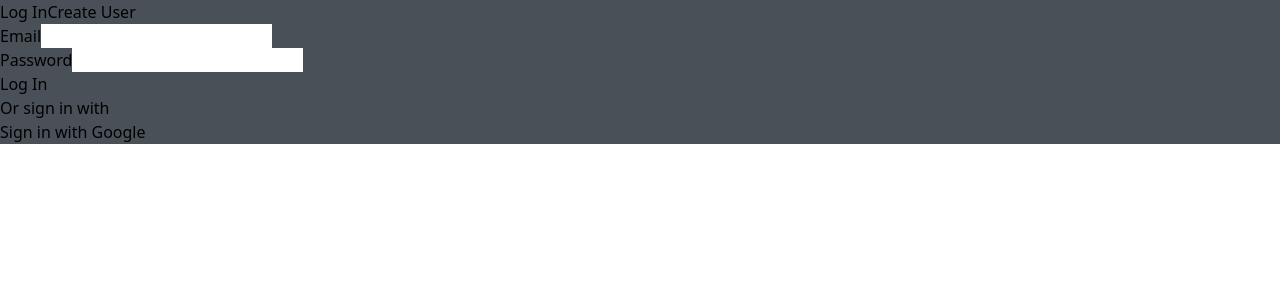
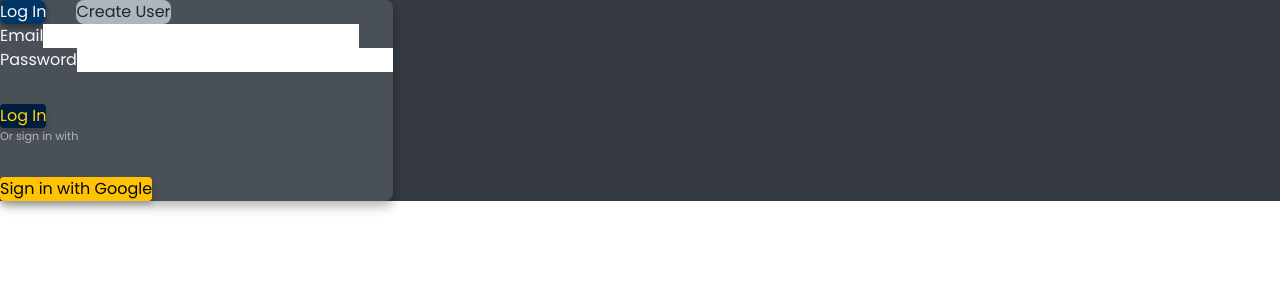
Before and after one commit to ArunManick9/IDEA-V001.002, a React (Vite) app: page / in a window 1280 px wide. Shown: the top 300 px of the page. Built offline with nearby package versions, Linux system fonts and the light colour scheme.

Commit message:
login page styling fixed

```diff
--- a/src/components/LoginScreen.jsx
+++ b/src/components/LoginScreen.jsx
@@ -1,6 +1,7 @@
 import React, { useState } from "react";
 import { login } from "../services/auth";
 import { useNavigate } from "react-router-dom";
+import "../scss/LoginScreen.scss";
 
 const LoginScreen = () => {
 	const [email, setEmail] = useState("");
@@ -49,12 +50,14 @@ const LoginScreen = () => {
 	};
 
 	return (
-    <div className="flex items-center justify-center min-h-screen bg-gray-100">
-      <div className="w-full max-w-md p-8 space-y-6 bg-white shadow-md rounded-lg">
-        <div className="flex justify-center mb-4">
+		<div className="flexbox items-center justify-center min-h-screen outer-container">
+			<div className="w-full max-w-md p-8 space-y-6  inner-container">
+				<div className="flexbox justify-center mb-4 login-buttons-container">
 					<button
-            className={`px-4 py-2 mr-2 font-medium ${
-              activeTab === "login" ? "bg-indigo-500 text-white" : "bg-gray-200 text-gray-700"
+						className={`px-4 py-2 mr-2 font-medium login-form--label ${
+							activeTab === "login"
+								? "white-color bg-yale active-tab"
+								: "dark-gray-color bg-light-gray"
 						}`}
 						onClick={() =>
 							setActiveTab("login") &
@@ -66,8 +69,10 @@ const LoginScreen = () => {
 						Log In
 					</button>
 					<button
-            className={`px-4 py-2 font-medium ${
-              activeTab === "createUser" ? "bg-indigo-500 text-white" : "bg-gray-200 text-gray-700"
+						className={`px-4 py-2 font-medium login-form--label ${
+							activeTab === "createUser"
+								? "white-color bg-yale active-tab"
+								: "dark-gray-color bg-light-gray"
 						}`}
 						onClick={() =>
 							setActiveTab("createUser") &
@@ -81,9 +86,12 @@ const LoginScreen = () => {
 				</div>
 
 				{activeTab === "login" ? (
-          <form className="space-y-4" onSubmit={handleLogin}>
+					<form className="space-y-6" onSubmit={handleLogin}>
 						<div>
-              <label htmlFor="email" className="block text-sm font-medium text-gray-600">
+							<label
+								htmlFor="email"
+								className="block text-sm font-medium login-form--label"
+							>
 								Email
 							</label>
 							<input
@@ -96,7 +104,10 @@ const LoginScreen = () => {
 							/>
 						</div>
 						<div>
-              <label htmlFor="password" className="block text-sm font-medium text-gray-600">
+							<label
+								htmlFor="password"
+								className="block text-sm font-medium login-form--label"
+							>
 								Password
 							</label>
 							<input
@@ -111,15 +122,18 @@ const LoginScreen = () => {
 						{error && <p className="text-sm text-red-500">{error}</p>}
 						<button
 							type="submit"
-              className="w-full px-4 py-2 text-white bg-indigo-500 rounded-lg hover:bg-indigo-600 focus:outline-none focus:ring focus:ring-indigo-200"
+							className="w-full px-4 py-2 login-btn login-btn--login"
 						>
 							Log In
 						</button>
 					</form>
 				) : (
-          <form className="space-y-4" onSubmit={handleCreateUser}>
+					<form className="space-y-6" onSubmit={handleCreateUser}>
 						<div>
-              <label htmlFor="email" className="block text-sm font-medium text-gray-600">
+							<label
+								htmlFor="email"
+								className="block text-sm font-medium login-form--label"
+							>
 								Email
 							</label>
 							<input
@@ -132,7 +146,10 @@ const LoginScreen = () => {
 							/>
 						</div>
 						<div>
-              <label htmlFor="password" className="block text-sm font-medium text-gray-600">
+							<label
+								htmlFor="password"
+								className="block text-sm font-medium login-form--label"
+							>
 								Password
 							</label>
 							<input
@@ -145,7 +162,10 @@ const LoginScreen = () => {
 							/>
 						</div>
 						<div>
-              <label htmlFor="confirm-password" className="block text-sm font-medium text-gray-600">
+							<label
+								htmlFor="confirm-password"
+								className="block text-sm font-medium login-form--label"
+							>
 								Confirm Password
 							</label>
 							<input
@@ -160,19 +180,19 @@ const LoginScreen = () => {
 						{error && <p className="text-sm text-red-500">{error}</p>}
 						<button
 							type="submit"
-              className="w-full px-4 py-2 text-white bg-indigo-500 rounded-lg hover:bg-indigo-600 focus:outline-none focus:ring focus:ring-indigo-200"
+							className="w-full px-4 py-2 login-btn login-btn--create"
 						>
 							Create User
 						</button>
 					</form>
 				)}
 
-        <div className="flex items-center justify-center mt-6">
-          <p className="text-sm text-gray-600">Or sign in with</p>
+				<div className="flexbox items-center justify-center mt-6">
+					<p className="text-sm help-text">Or sign in with</p>
 				</div>
 				<button
 					onClick={handleGoogleSignIn}
-          className="w-full px-4 py-2 text-white bg-red-500 rounded-lg hover:bg-red-600 focus:outline-none focus:ring focus:ring-red-200"
+					className="w-full px-4 py-2 login-btn login-btn--google"
 				>
 					Sign in with Google
 				</button>
--- /dev/null
+++ b/src/scss/LoginScreen.scss
@@ -0,0 +1,72 @@
+@import "variables.scss";
+
+.flexbox {
+	display: flex;
+}
+.outer-container {
+	background-color: $color-grey-3;
+}
+.inner-container {
+	background-color: $color-grey-2;
+	font-family: "Poppins", sans-serif;
+	color: $color-white-blue;
+	border-radius: 8px;
+	box-shadow: 0 5px 12px rgba(0, 0, 0, 0.3);
+	input {
+		color: $rich-black;
+	}
+	input:focus {
+		outline: none;
+	}
+}
+.login-buttons-container {
+	display: flex;
+	*:first-child {
+		margin-right: 30px;
+	}
+	* {
+		border-radius: 8px;
+	}
+}
+.login-btn {
+	background-color: $oxford-blue;
+	color: $gold;
+	box-shadow: 0 4px 6px rgba(0, 0, 0, 0.2);
+	border-radius: 4px;
+	cursor: pointer;
+	transition: all 0.1s ease;
+	margin-top: 32px;
+	&:hover {
+		transform: translateY(-2px);
+		box-shadow: 0 8px 12px rgba(0, 0, 0, 0.15);
+	}
+	&:active {
+		transform: translateY(1px);
+		box-shadow: 0 2px 4px rgba(0, 0, 0, 0.5);
+	}
+	&--google {
+		color: $rich-black;
+		background-color: $mikado-yellow;
+	}
+}
+
+.help-text {
+	opacity: 0.6;
+	font-size: 0.7rem;
+}
+
+.white-color {
+	color: $color-white-blue;
+}
+.bg-yale {
+	background-color: $yale-blue;
+}
+.dark-gray-color {
+	color: $color-grey-4;
+}
+.bg-light-gray {
+	background-color: $color-grey-1;
+}
+.active-tab {
+	box-shadow: 0 3px 6px rgba(0, 0, 0, 0.4);
+}
--- a/src/scss/variables.scss
+++ b/src/scss/variables.scss
@@ -10,3 +10,6 @@ $color-grey-2: #495057;
 $color-grey-3: #343a40;
 $color-grey-4: #212529;
 $red-asterisk: #c40000;
+
+$gold-neon-highlight: 0 0 2px #ffd60aff, 0 0 4px #ffd60aff, 0 0 6px #ffd60aff,
+	0 0 8px #ffd60aff;
```
Lines whose indentation alone changed are shown as unchanged.
